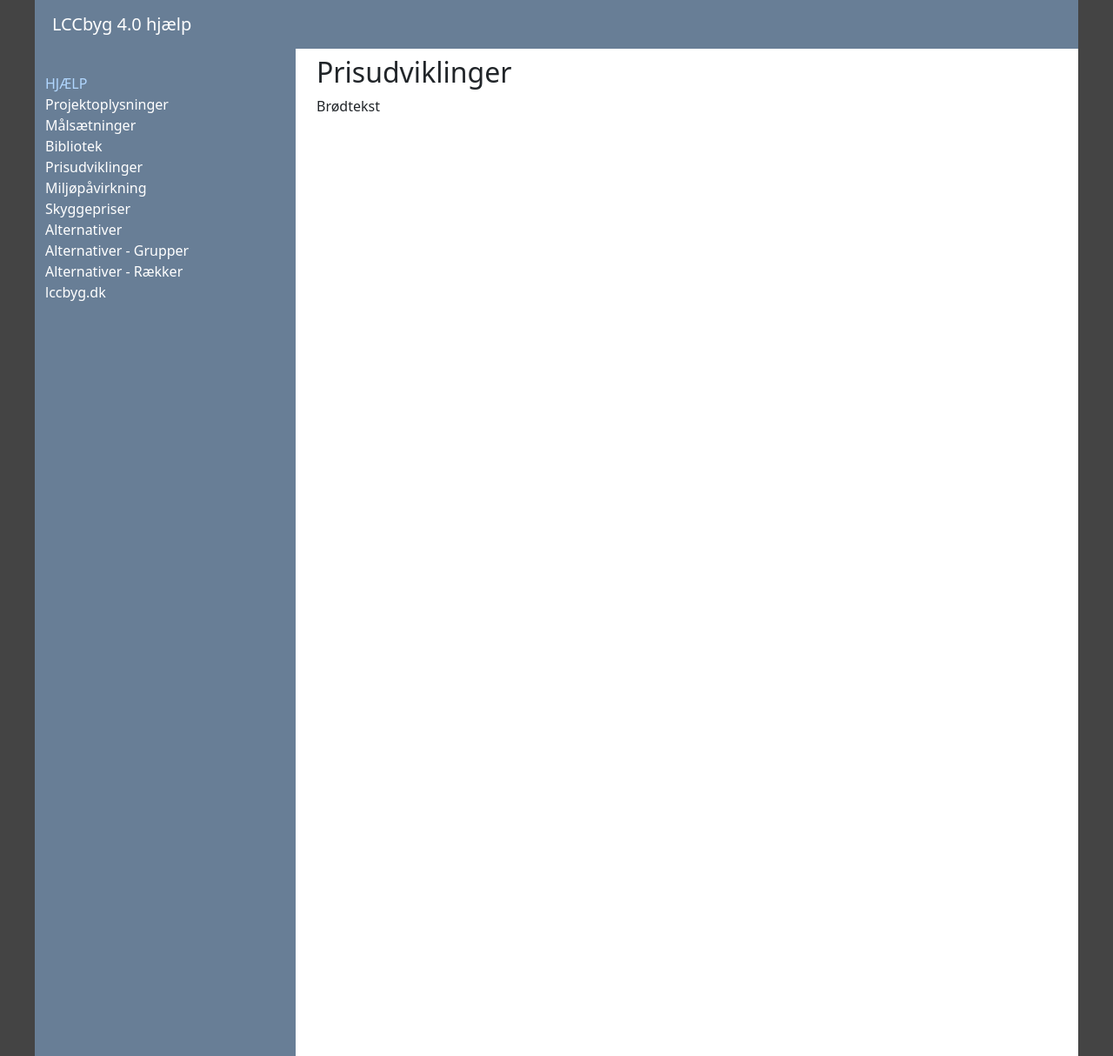
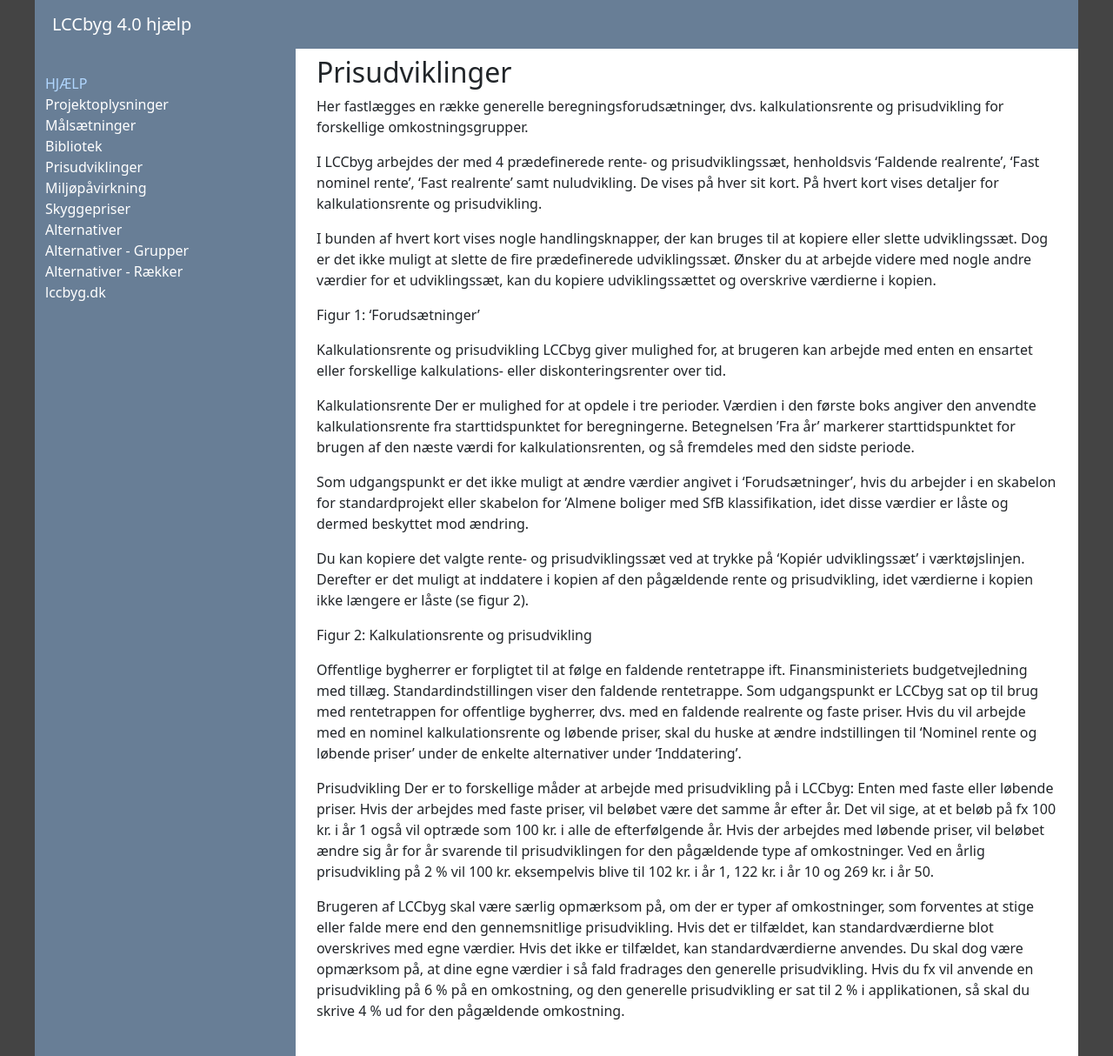
Before and after one commit to LccBuild/lccbyg-docs, a Jekyll site: the page built from docs/help/40/da/developmentsets.md, in a window 1280 px wide. Shown: the whole page at 87% size. Built offline with Jekyll 4.4.1, drawn with Linux system fonts in a browser that asks for light colours.

Commit message:
Update developmentsets.md

```diff
--- a/docs/help/40/da/developmentsets.md
+++ b/docs/help/40/da/developmentsets.md
@@ -4,4 +4,33 @@ title: "Prisudviklinger"
 date: "2024-01-01"
 ---
 
-Brødtekst
+Her fastlægges en række generelle beregningsforudsætninger, dvs. kalkulationsrente og prisudvikling for forskellige omkostningsgrupper.
+
+I LCCbyg arbejdes der med 4 prædefinerede rente- og prisudviklingssæt, henholdsvis ‘Faldende realrente’, ‘Fast nominel rente’, ‘Fast realrente’ samt nuludvikling. De vises på hver sit kort. På hvert kort vises detaljer for kalkulationsrente og prisudvikling.
+
+I bunden af hvert kort vises nogle handlingsknapper, der kan bruges til at kopiere eller slette udviklingssæt. Dog er det ikke muligt at slette de fire prædefinerede udviklingssæt. Ønsker du at arbejde videre med nogle andre værdier for et udviklingssæt, kan du kopiere udviklingssættet og overskrive værdierne i kopien.
+
+
+
+Figur 1:  ‘Forudsætninger’
+
+Kalkulationsrente og prisudvikling
+LCCbyg giver mulighed for, at brugeren kan arbejde med enten en ensartet eller forskellige kalkulations- eller diskonteringsrenter over tid.
+
+Kalkulationsrente
+Der er mulighed for at opdele i tre perioder. Værdien i den første boks angiver den anvendte kalkulationsrente fra starttidspunktet for beregningerne. Betegnelsen ’Fra år’ markerer starttidspunktet for brugen af den næste værdi for kalkulationsrenten, og så fremdeles med den sidste periode.
+
+Som udgangspunkt er det ikke muligt at ændre værdier angivet i ‘Forudsætninger’, hvis du arbejder i en skabelon for standardprojekt eller skabelon for ’Almene boliger med SfB klassifikation, idet disse værdier er låste og dermed beskyttet mod ændring.
+
+Du kan kopiere det valgte rente- og prisudviklingssæt ved at trykke på ‘Kopiér udviklingssæt’ i værktøjslinjen. Derefter er det muligt at inddatere i kopien af den pågældende rente og prisudvikling, idet værdierne i kopien ikke længere er låste (se figur 2).
+
+
+
+Figur 2: Kalkulationsrente og prisudvikling
+
+Offentlige bygherrer er forpligtet til at følge en faldende rentetrappe ift. Finansministeriets budgetvejledning med tillæg. Standardindstillingen viser den faldende rentetrappe. Som udgangspunkt er LCCbyg sat op til brug med rentetrappen for offentlige bygherrer, dvs. med en faldende realrente og faste priser. Hvis du vil arbejde med en nominel kalkulationsrente og løbende priser, skal du huske at ændre indstillingen til ‘Nominel rente og løbende priser’ under de enkelte alternativer under ‘Inddatering’.
+
+Prisudvikling
+Der er to forskellige måder at arbejde med prisudvikling på i LCCbyg: Enten med faste eller løbende priser. Hvis der arbejdes med faste priser, vil beløbet være det samme år efter år. Det vil sige, at et beløb på fx 100 kr. i år 1 også vil optræde som 100 kr. i alle de efterfølgende år. Hvis der arbejdes med løbende priser, vil beløbet ændre sig år for år svarende til prisudviklingen for den pågældende type af omkostninger. Ved en årlig prisudvikling på 2 % vil 100 kr. eksempelvis blive til 102 kr. i år 1, 122 kr. i år 10 og 269 kr. i år 50.
+
+Brugeren af LCCbyg skal være særlig opmærksom på, om der er typer af omkostninger, som forventes at stige eller falde mere end den gennemsnitlige prisudvikling. Hvis det er tilfældet, kan standardværdierne blot overskrives med egne værdier. Hvis det ikke er tilfældet, kan standardværdierne anvendes. Du skal dog være opmærksom på, at dine egne værdier i så fald fradrages den generelle prisudvikling. Hvis du fx vil anvende en prisudvikling på 6 % på en omkostning, og den generelle prisudvikling er sat til 2 % i applikationen, så skal du skrive 4 % ud for den pågældende omkostning.
```
